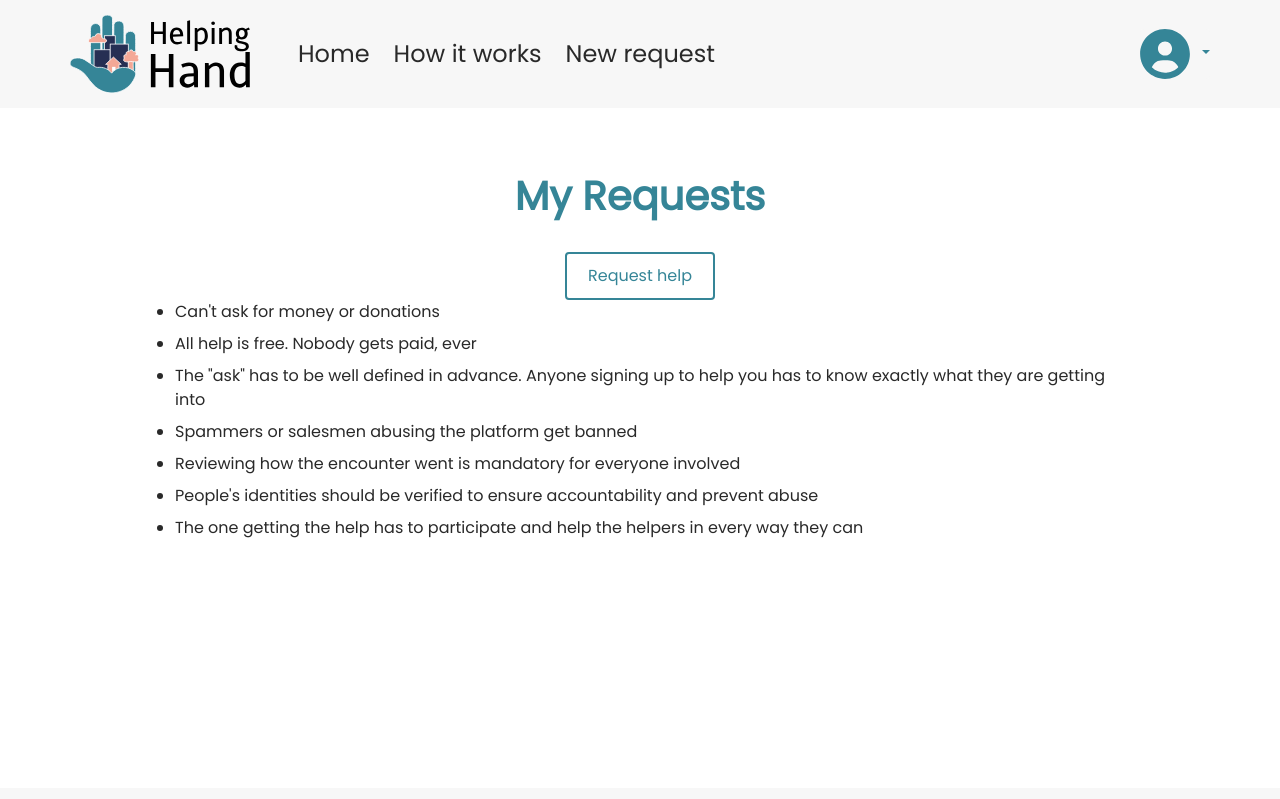
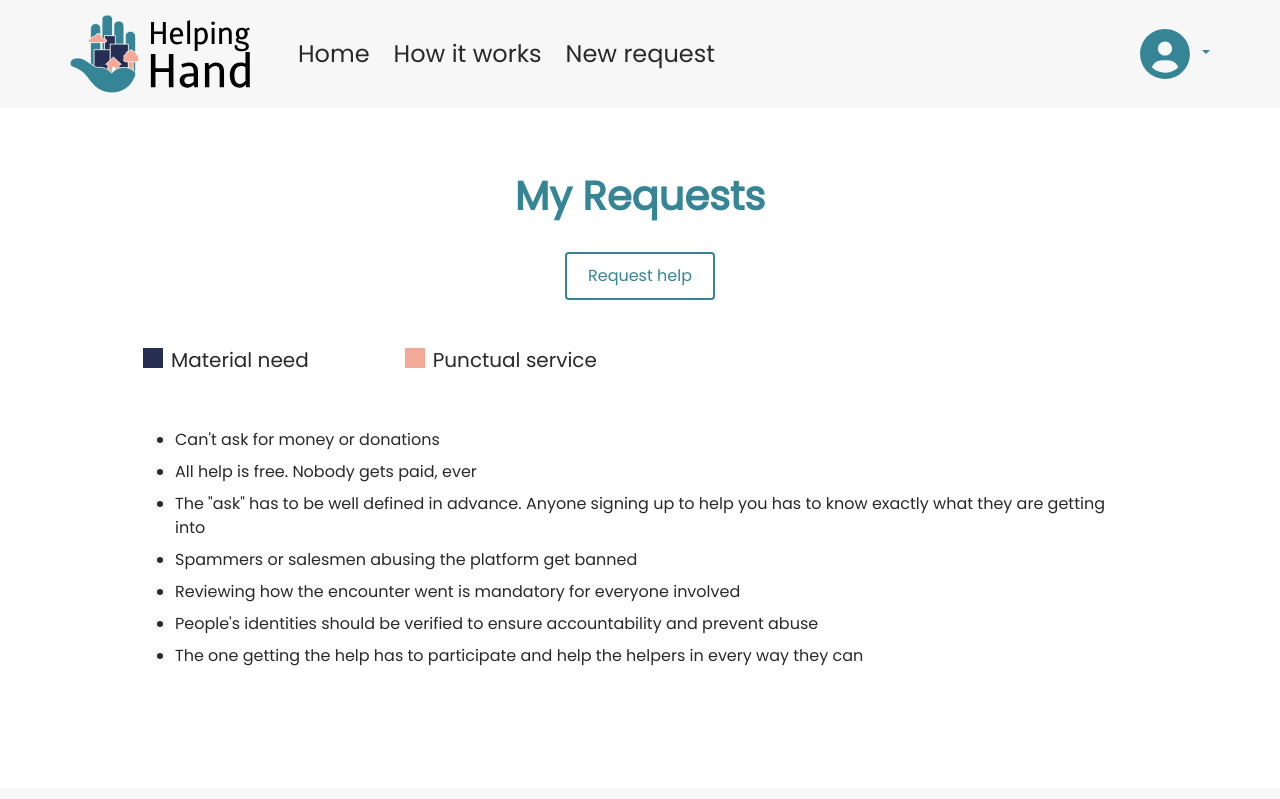
Before and after one commit to MathieuParadis/helping-hand, a React (Create React App) app: page /my-requests in a window 1280 px wide. Shown: the top 799 px of the page. Built offline with nearby package versions, Linux system fonts and the light colour scheme.

Commit message:
edited requests page

```diff
--- a/src/pages/Requests.jsx
+++ b/src/pages/Requests.jsx
@@ -12,7 +12,10 @@ const Requests = () => {
         <div class="box border-radius-5 d-flex flex-column align-items-center p-3 my-3">
           <h1 className="text-primary text-center fw-bold pb-3 pb-md-4">My Requests</h1>
           <button className="profile-button btn button-w150 button-outline-primary" id="signup-btn" onClick={(e) => openNewRequestModal()}>Request help</button>
-
+          <div className="caption d-flex align-self-start my-5">
+            <span className="me-2" id="material"></span><p className="pe-5 h5">Material need</p>
+            <span className="ms-5 me-2" id="service"></span><p className="h5">Punctual service</p>
+          </div>
           <ul>
             <li className="mb-2">Can't ask for money or donations</li>
             <li className="mb-2">All help is free. Nobody gets paid, ever</li>
--- a/src/styles/pages/_requests.scss
+++ b/src/styles/pages/_requests.scss
@@ -20,6 +20,22 @@
         width: 90%;
         min-height: 585px;
       }
+
+      .caption {
+        span#material {
+          content: "";
+          height: 20px;
+          width: 20px;
+          background: var(--sec-color);
+        }
+
+        span#service {
+          content: "";
+          height: 20px;
+          width: 20px;
+          background: var(--third-color);
+        }
+      }
     }
   }
 }
```
Lines whose indentation alone changed are shown as unchanged.
